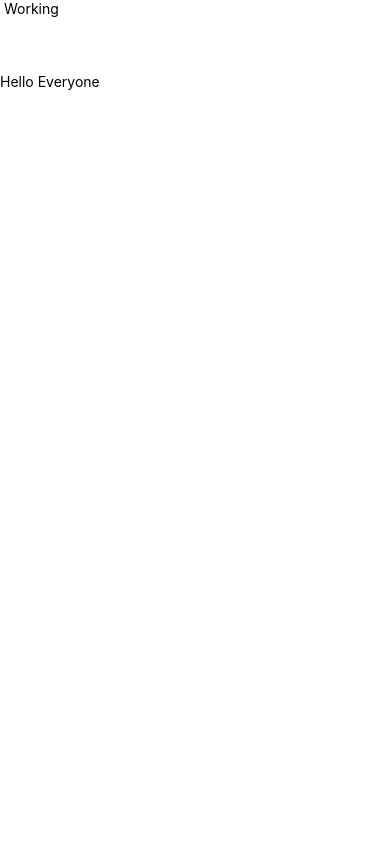
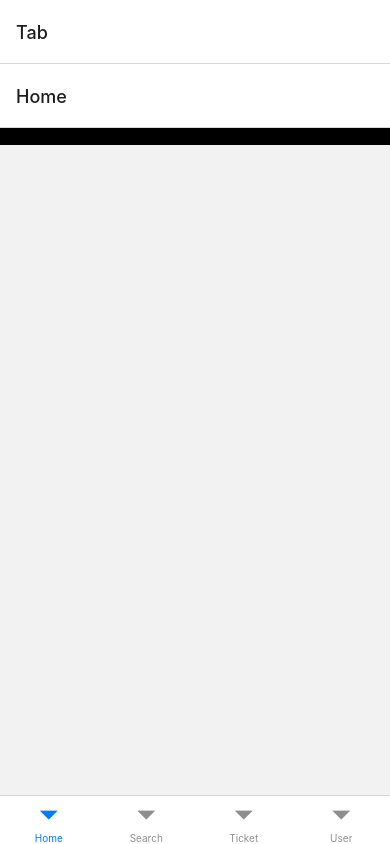
Before and after one commit to parteek2813/movie_ticket_app, a React Native app: screen /Tab in a window 390 px wide. Built offline with nearby package versions, Linux system fonts and the light colour scheme.

Commit message:
basic tab navigation

```diff
--- a/App.tsx
+++ b/App.tsx
@@ -17,16 +17,23 @@
   LearnMoreLinks,
   ReloadInstructions,
 } from 'react-native/Libraries/NewAppScreen';
-import {upcomingMovies, popularMovies, searchMovies} from './src/api/apicalls';
+import {NavigationContainer} from '@react-navigation/native';
+import {createNativeStackNavigator} from '@react-navigation/native-stack';
+import TabNavigator from './src/navigators/TabNavigator';
+import MovieDetailsScreen from './src/screens/MovieDetailsScreen';
+import SeatBookingScreen from './src/screens/SeatBookingScreen';
+
+const Stack = createNativeStackNavigator();
 
 function App(): JSX.Element {
   return (
-    <SafeAreaView>
-      <Text> Working</Text>
-      <CustomIcon name="search" size={25} />
-      <CustomIcon name="ticket" size={25} />
-      <Text>Hello Everyone</Text>
-    </SafeAreaView>
+    <NavigationContainer>
+      <Stack.Navigator>
+        <Stack.Screen name="Tab" component={TabNavigator} />
+        <Stack.Screen name="MovieDetails" component={MovieDetailsScreen} />
+        <Stack.Screen name="SeatBooking" component={SeatBookingScreen} />
+      </Stack.Navigator>
+    </NavigationContainer>
   );
 }
 
--- a/src/navigators/TabNavigator.tsx
+++ b/src/navigators/TabNavigator.tsx
@@ -22,3 +22,5 @@
 };
 
 const styles = StyleSheet.create({});
+
+export default TabNavigator;
```
